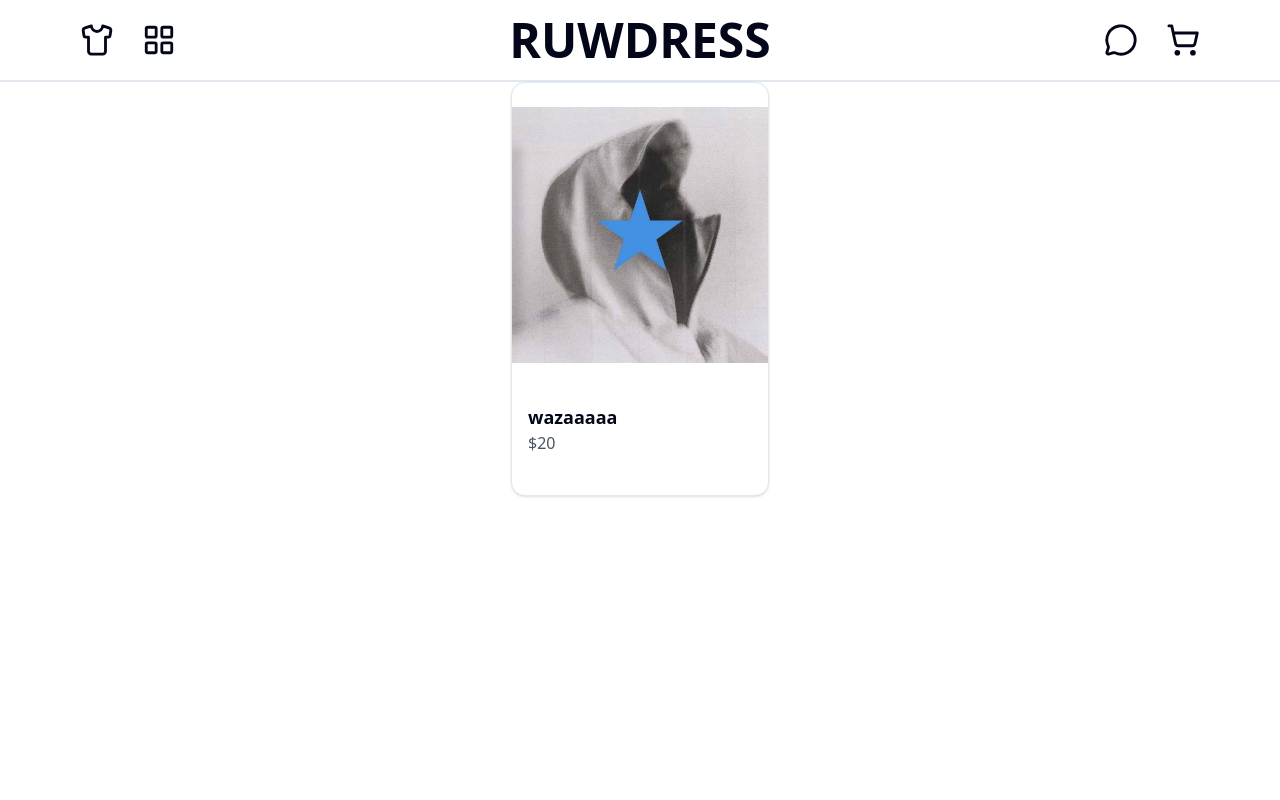
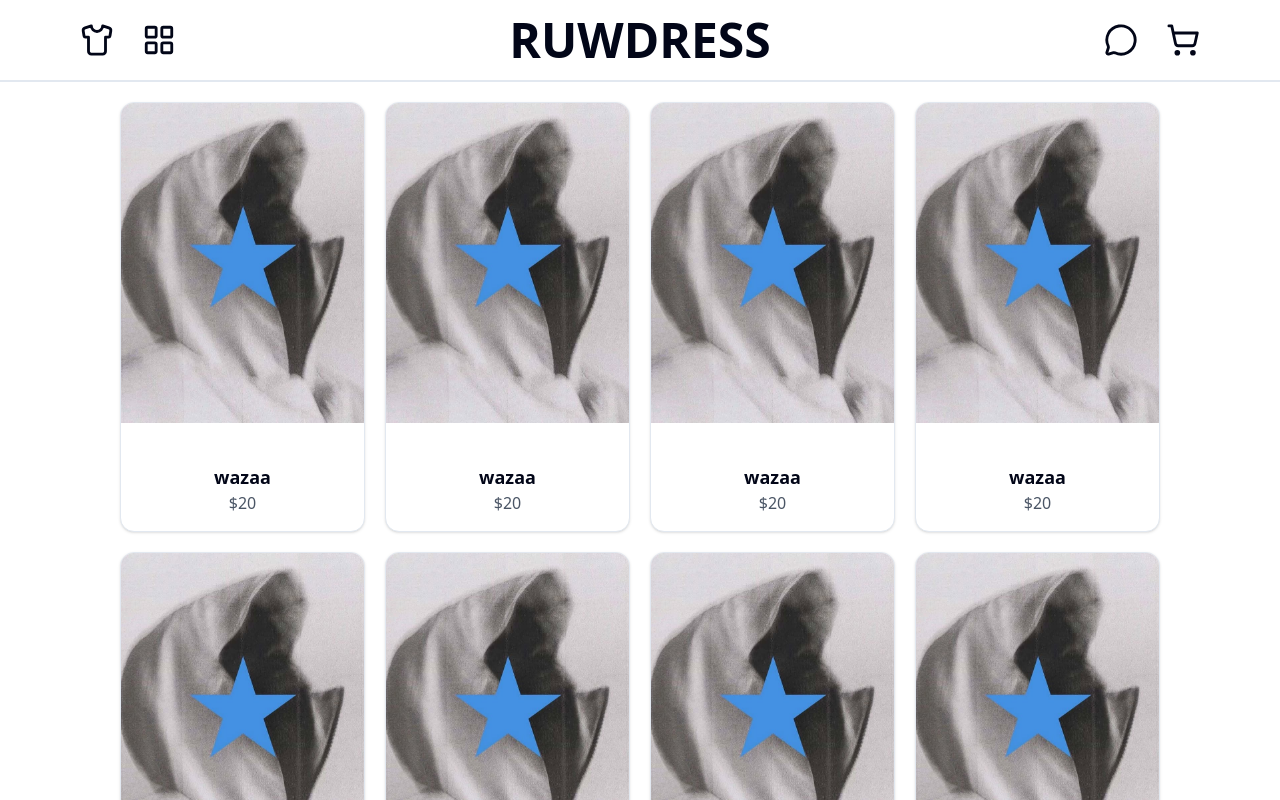
Before and after one commit to sabaRevazishvili/sandro, a React (Vite) app: page /Collection in a window 1280 px wide. Shown: the top 800 px of the page. Built offline with nearby package versions, Linux system fonts and the light colour scheme.

Commit message:
Collection grid prototype done

```diff
--- /dev/null
+++ b/src/components/CollectionCard.jsx
@@ -0,0 +1,16 @@
+import React from "react";
+import { Card, CardContent } from "@/components/ui/card";
+
+const CollectionCard = ({ title, price, image }) => {
+  return (
+    <Card className="overflow-hidden">
+      <img src={image} className="w-full h-80 object-cover" />
+      <CardContent className="p-4">
+        <h3 className="font-semibold text-lg text-center">{title}</h3>
+        <p className="text-gray-600 text-center">${price}</p>
+      </CardContent>
+    </Card>
+  );
+};
+
+export default CollectionCard;
--- a/src/components/ui/card.jsx
+++ b/src/components/ui/card.jsx
@@ -1,26 +1,21 @@
-import * as React from "react"
+import * as React from "react";
 
-import { cn } from "@/lib/utils"
+import { cn } from "@/lib/utils";
 
-function Card({
-  className,
-  ...props
-}) {
+function Card({ className, ...props }) {
   return (
     <div
       data-slot="card"
       className={cn(
-        "bg-card text-card-foreground flex flex-col gap-6 rounded-xl border py-6 shadow-sm",
+        "bg-card text-card-foreground flex flex-col items-center gap-6 rounded-xl border shadow-sm",
         className
       )}
-      {...props} />
+      {...props}
+    />
   );
 }
 
-function CardHeader({
-  className,
-  ...props
-}) {
+function CardHeader({ className, ...props }) {
   return (
     <div
       data-slot="card-header"
@@ -28,38 +23,32 @@ function CardHeader({
         "@container/card-header grid auto-rows-min grid-rows-[auto_auto] items-start gap-2 px-6 has-data-[slot=card-action]:grid-cols-[1fr_auto] [.border-b]:pb-6",
         className
       )}
-      {...props} />
+      {...props}
+    />
   );
 }
 
-function CardTitle({
-  className,
-  ...props
-}) {
+function CardTitle({ className, ...props }) {
   return (
     <div
       data-slot="card-title"
       className={cn("leading-none font-semibold", className)}
-      {...props} />
+      {...props}
+    />
   );
 }
 
-function CardDescription({
-  className,
-  ...props
-}) {
+function CardDescription({ className, ...props }) {
   return (
     <div
       data-slot="card-description"
       className={cn("text-muted-foreground text-sm", className)}
-      {...props} />
+      {...props}
+    />
   );
 }
 
-function CardAction({
-  className,
-  ...props
-}) {
+function CardAction({ className, ...props }) {
   return (
     <div
       data-slot="card-action"
@@ -67,26 +56,28 @@ function CardAction({
         "col-start-2 row-span-2 row-start-1 self-start justify-self-end",
         className
       )}
-      {...props} />
+      {...props}
+    />
   );
 }
 
-function CardContent({
-  className,
-  ...props
-}) {
-  return (<div data-slot="card-content" className={cn("px-6", className)} {...props} />);
+function CardContent({ className, ...props }) {
+  return (
+    <div
+      data-slot="card-content"
+      className={cn("px-6", className)}
+      {...props}
+    />
+  );
 }
 
-function CardFooter({
-  className,
-  ...props
-}) {
+function CardFooter({ className, ...props }) {
   return (
     <div
       data-slot="card-footer"
       className={cn("flex items-center px-6 [.border-t]:pt-6", className)}
-      {...props} />
+      {...props}
+    />
   );
 }
 
@@ -98,4 +89,4 @@ export {
   CardAction,
   CardDescription,
   CardContent,
-}
+};
--- /dev/null
+++ b/src/constants/collection.js
@@ -0,0 +1,12 @@
+import sandro from "../assets/images/sandro-bg.jpg";
+
+export const collection = [
+  { id: 1, title: "wazaa", price: 20, image: sandro },
+  { id: 2, title: "wazaa", price: 20, image: sandro },
+  { id: 3, title: "wazaa", price: 20, image: sandro },
+  { id: 4, title: "wazaa", price: 20, image: sandro },
+  { id: 5, title: "wazaa", price: 20, image: sandro },
+  { id: 6, title: "wazaa", price: 20, image: sandro },
+  { id: 7, title: "wazaa", price: 20, image: sandro },
+  { id: 8, title: "wazaa", price: 20, image: sandro },
+];
--- a/src/constants/routes.js
+++ b/src/constants/routes.js
@@ -1,4 +1,3 @@
-import { Shirt } from "lucide-react";
 
 export const routes = [
   { title: "Main", path: "/Main" },
--- a/src/pages/Collection/Collection.jsx
+++ b/src/pages/Collection/Collection.jsx
@@ -1,21 +1,18 @@
 import React from "react";
-import { Card, CardContent, CardFooter } from "@/components/ui/card";
-import sandro from "../../assets/images/sandro-bg.jpg";
+import { collection } from "../../constants/collection";
+import CollectionCard from "@/components/CollectionCard";
 
 const Collection = () => {
   return (
-    <div className="flex justify-center items-center">
-      {/* <h1 className="text-4xl">Collection</h1> */}
-      <Card className="overflow-hidden">
-        <img src={sandro} className="w-full h-64 object-cover" />
-        <CardContent className="p-4">
-          <h3 className="font-semibold text-lg">wazaaaaa</h3>
-          <p className="text-gray-600">$20</p>
-        </CardContent>
-        {/* <CardFooter>
-          <Button className="w-full">Add to Cart</Button>
-        </CardFooter> */}
-      </Card>
+    <div className="grid grid-cols-4 px-30 gap-5 py-5">
+      {collection.map((item) => (
+        <CollectionCard
+          key={item.id}
+          title={item.title}
+          price={item.price}
+          image={item.image}
+        />
+      ))}
     </div>
   );
 };
```
